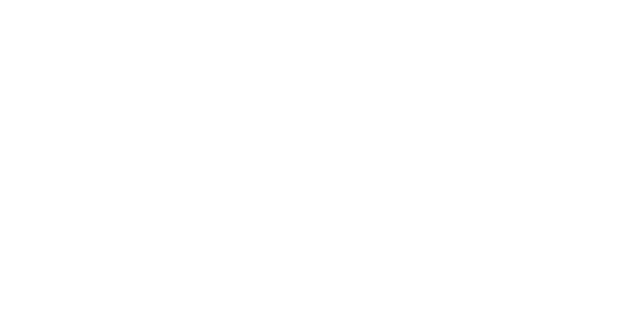
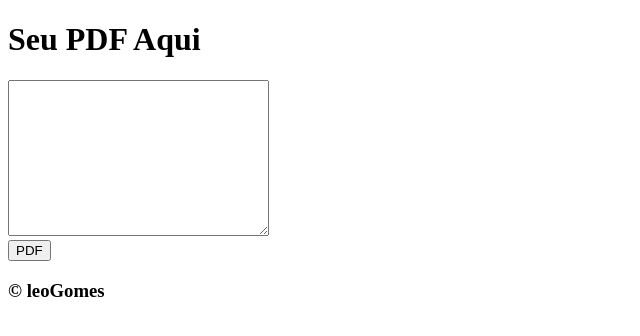
Before and after one commit to DevGomesleo/geradorPdf, a plain HTML site: page index.html in a window 1280 px wide. Shown: the whole page, without its empty margins (0-640 px from the left). Drawn offline with Linux system fonts and the light colour scheme.

Commit message:
modified:   README.md 	modified:   index.html 	modified:   js/script.js

```diff
--- a/index.html
+++ b/index.html
@@ -4,10 +4,28 @@
     <meta charset="UTF-8">
     <meta name="viewport" content="width=device-width, initial-scale=1.0">
     <link rel="stylesheet" href="/css/styles.css">
+    <script src="https://cdnjs.cloudflare.com/ajax/libs/html2pdf.js/0.10.1/html2pdf.bundle.min.js" integrity="sha512-GsLlZN/3F2ErC5ifS5QtgpiJtWd43JWSuIgh7mbzZ8zBps+dvLusV+eNQATqgA/HdeKFVgA5v3S/cIrLF7QnIg==" crossorigin="anonymous" referrerpolicy="no-referrer"></script>
     <title>Gerar PDF | leoGomes</title>
 </head>
 <body>
 
+    <header>
+
+        <h1>Seu PDF Aqui </h1>
+    </header>
+    <main>
+        <section class="contentSection">
+            <textarea class="seuTexto" name="seuTexto" id="SeuTexto" cols="30" rows="10"></textarea>
+        </section>
+
+        <section class="btnSection">
+            <button onclick="gerarPdf()" class="btnPdf">PDF</button>
+        </section>
+    </main>
+
+    <footer>
+        <h3>&copy; leoGomes</h3>
+    </footer>
 
     <script src="/js/script.js"></script>
 </body>
--- a/js/script.js
+++ b/js/script.js
@@ -0,0 +1,4 @@
+
+function gerarPdf(){
+    alert('ok')
+}
```
Also changed, not shown: 1 other file.
